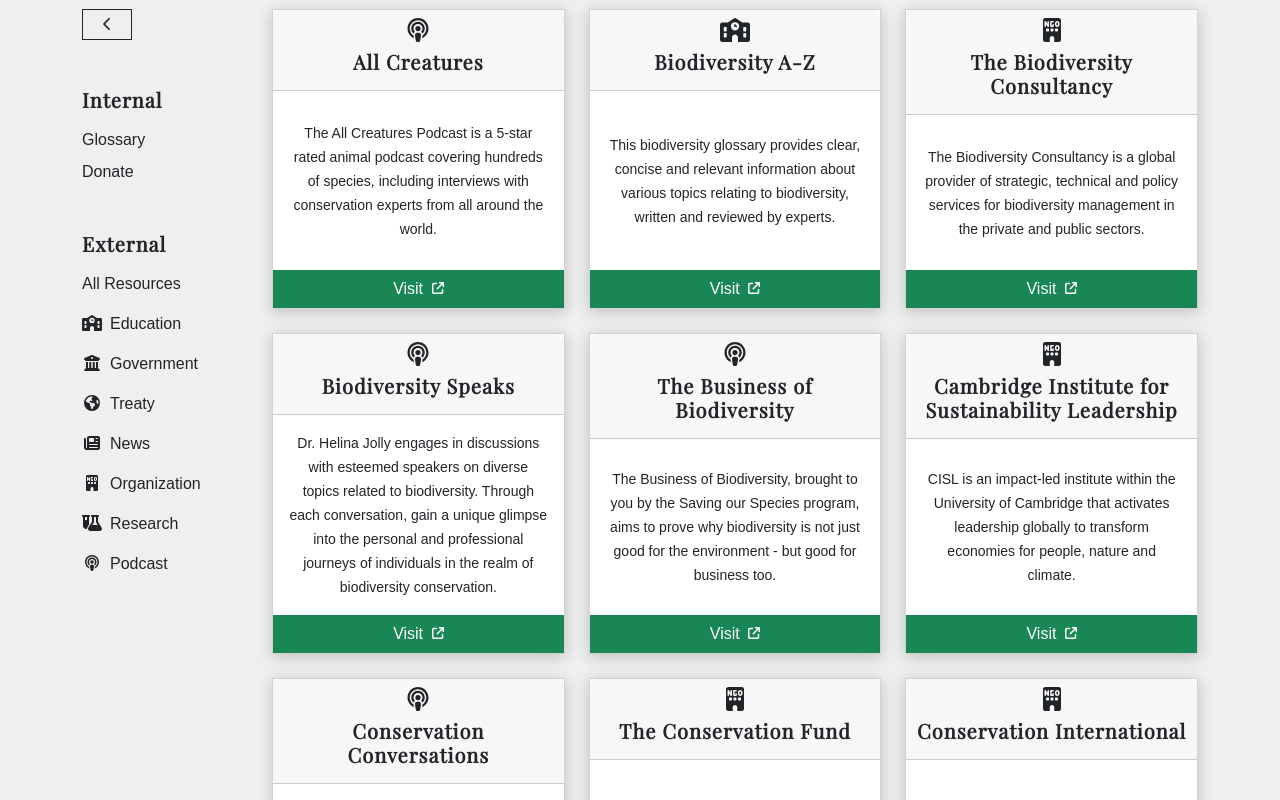
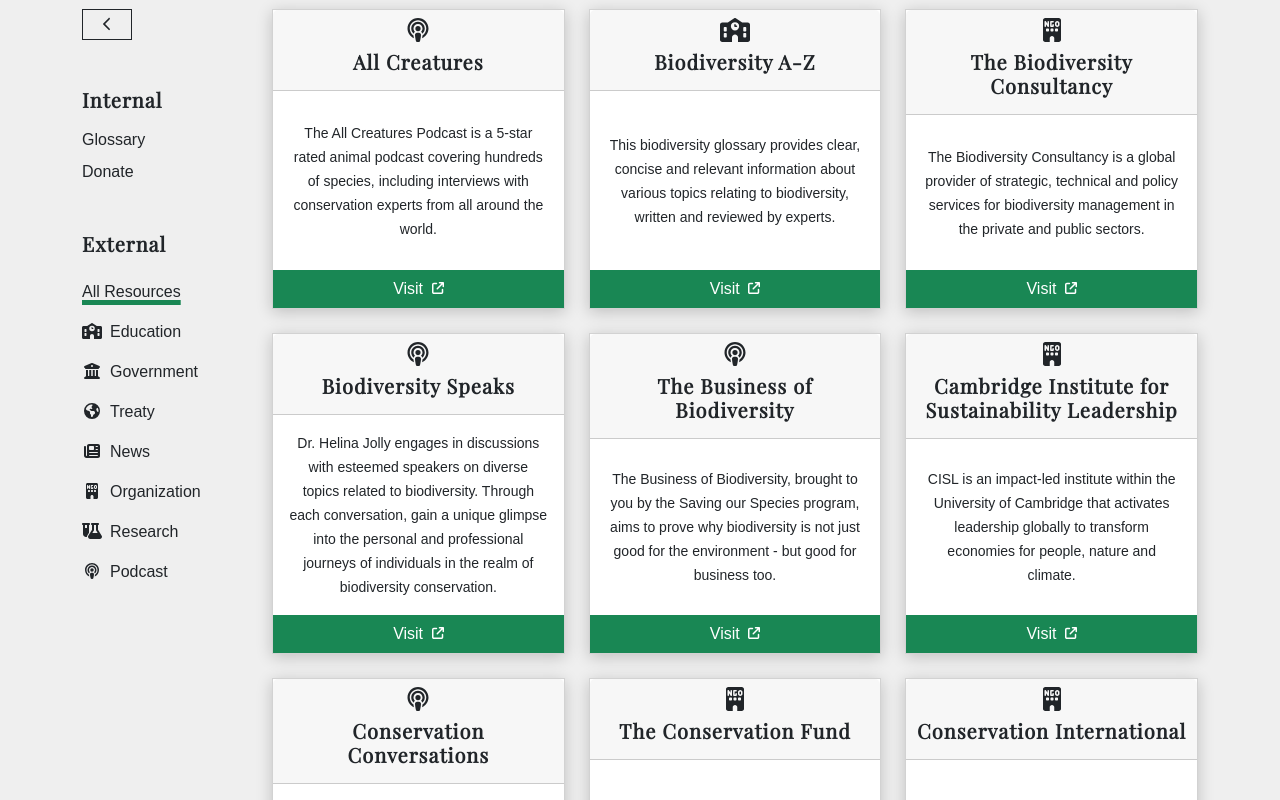
Before and after one commit to DMKCodes/bio-365, a React (Create React App) app in the folder client/: page /resources in a window 1280 px wide. Shown: the part 663-1463 px from the top of the page. Built offline with nearby package versions, Linux system fonts and the light colour scheme; a web font is replaced by a local one.

Commit message:
alpha 1.0.1 update resource sidebar

```diff
--- a/client/src/App.css
+++ b/client/src/App.css
@@ -633,10 +633,6 @@
   box-shadow: none;
 }
 
-.resource-category {
-  cursor: pointer;
-}
-
 .resource-card {
   min-height: 300px;
   max-width: 300px;
@@ -647,12 +643,24 @@
   box-shadow: none;
 }
 
-.resource-searchbar-icons {
-  position: absolute;
-  right: 10px;
-  top: 50%;
-  transform: translateY(-50%);
-  cursor: pointer
+.resource-category-nav .container-fluid {
+  padding-left: 0;
+}
+
+.resource-category-nav .nav-item {
+  cursor: pointer;
+}
+
+.resource-category-nav .nav-item.active {
+  text-decoration: underline;
+  text-decoration-thickness: 0.3em;
+  text-decoration-color: #198754;
+}
+
+.resource-category-nav .nav-item:hover {
+  text-decoration: underline;
+  text-decoration-thickness: 0.3em;
+  text-decoration-color: #198754;
 }
 
 /* Donations Section */
--- a/client/src/features/resources/ResourcesList.js
+++ b/client/src/features/resources/ResourcesList.js
@@ -3,16 +3,16 @@
 import ResourceCard from './ResourceCard';
 import { RESOURCES } from '../../app/shared/RESOURCES';
 
-const ResourcesList = ({ category }) => {
+const ResourcesList = ({ activeCategory }) => {
     const [filteredResources, setFilteredResources] = useState(RESOURCES);
 
     useEffect(() => {
-        if (category !== 'All Resources') {
-            setFilteredResources(RESOURCES.filter((resource) => resource.category === category));
+        if (activeCategory !== 'All Resources') {
+            setFilteredResources(RESOURCES.filter((resource) => resource.category === activeCategory));
         } else {
             setFilteredResources(RESOURCES);
         }
-    }, [category]);
+    }, [activeCategory]);
 
     return (
         <Row>
--- a/client/src/features/resources/ResourcesSidebar.js
+++ b/client/src/features/resources/ResourcesSidebar.js
@@ -1,10 +1,10 @@
 import { NavLink } from 'react-router-dom';
-import { Button } from 'reactstrap';
+import { Button, Nav, Navbar, NavItem } from 'reactstrap';
 import { CATEGORIES } from '../../app/shared/RESOURCES';
 import { FontAwesomeIcon } from '@fortawesome/react-fontawesome';
 import { faChevronLeft, faChevronRight } from '@fortawesome/free-solid-svg-icons';
 
-const ResourcesSidebar = ({ setCategory, sidebarCollapsed, setSidebarCollapsed }) => {
+const ResourcesSidebar = ({ activeCategory, setActiveCategory, sidebarCollapsed, setSidebarCollapsed }) => {
     return (
         <div className='resource-sidebar sticky-top'>
             <Button
@@ -23,19 +23,26 @@
                 <NavLink className='nav-link' to='/donations'>
                     <p className='mb-0'>Donate</p>
                 </NavLink>
-                <h5 className='pf fw-bold mt-5 mb-3'>External</h5>
+
+                <h5 className='pf fw-bold mt-5'>External</h5>
+                <Navbar className='resource-category-nav'>
+                    <Nav navbar className='ps-0'>
                         {CATEGORIES.map((category, index) => {
                             return (
-                        <p
-                            className='resource-category'
+                                <NavItem
                                     key={index}
-                            onClick={() => setCategory(category.name)}
+                                    onClick={() => setActiveCategory(category.name)}
+                                    className={`nav-link text-dark ${category.name === activeCategory ? 'active' : ''}`}
                                 >
+                                    {category.icon &&
                                         <FontAwesomeIcon icon={category.icon} className='me-2' fixedWidth />
+                                    }
                                     {category.name}
-                        </p>
+                                </NavItem>
                             );
                         })}
+                    </Nav>
+                </Navbar>
             </div>
         </div>
     );
--- a/client/src/pages/GlossaryPage.js
+++ b/client/src/pages/GlossaryPage.js
@@ -185,7 +185,7 @@
                         allItems.map((item, index) => {
                             return (
                                 <div key={index} className='my-4'>
-                                    <h2 className='pf'>{item.term}</h2>
+                                    <h2 className='pf fw-bold'>{item.term}</h2>
                                     <p className='mb-2'>{item.definition}</p>
                                     <p>- {item.source}</p>
                                 </div>
--- a/client/src/pages/ResourcesPage.js
+++ b/client/src/pages/ResourcesPage.js
@@ -4,11 +4,10 @@
 import VideoBackground from '../components/VideoBackground';
 import ResourcesList from '../features/resources/ResourcesList';
 import ResourcesSidebar from '../features/resources/ResourcesSidebar';
-import TopButton from '../components/TopButton';
 import { RESOURCE_PAGE_VIDEO_BG } from '../app/shared/VIDEO_BACKGROUNDS';
 
 const ResourcesPage = () => {
-    const [category, setCategory] = useState('All Resources');
+    const [activeCategory, setActiveCategory] = useState('All Resources');
     const [sidebarCollapsed, setSidebarCollapsed] = useState(false);
 
     return (
@@ -25,7 +24,8 @@
                         xl='2'
                     >
                         <ResourcesSidebar
-                            setCategory={setCategory}
+                            activeCategory={activeCategory}
+                            setActiveCategory={setActiveCategory}
                             sidebarCollapsed={sidebarCollapsed}
                             setSidebarCollapsed={setSidebarCollapsed}
                         />
@@ -36,7 +36,7 @@
                         md={sidebarCollapsed ? '10' : '9'}
                         xl='10'
                     >
-                        <ResourcesList category={category} />
+                        <ResourcesList activeCategory={activeCategory} />
                     </Col>
                 </Row>
 
```
Lines whose indentation alone changed are shown as unchanged.
